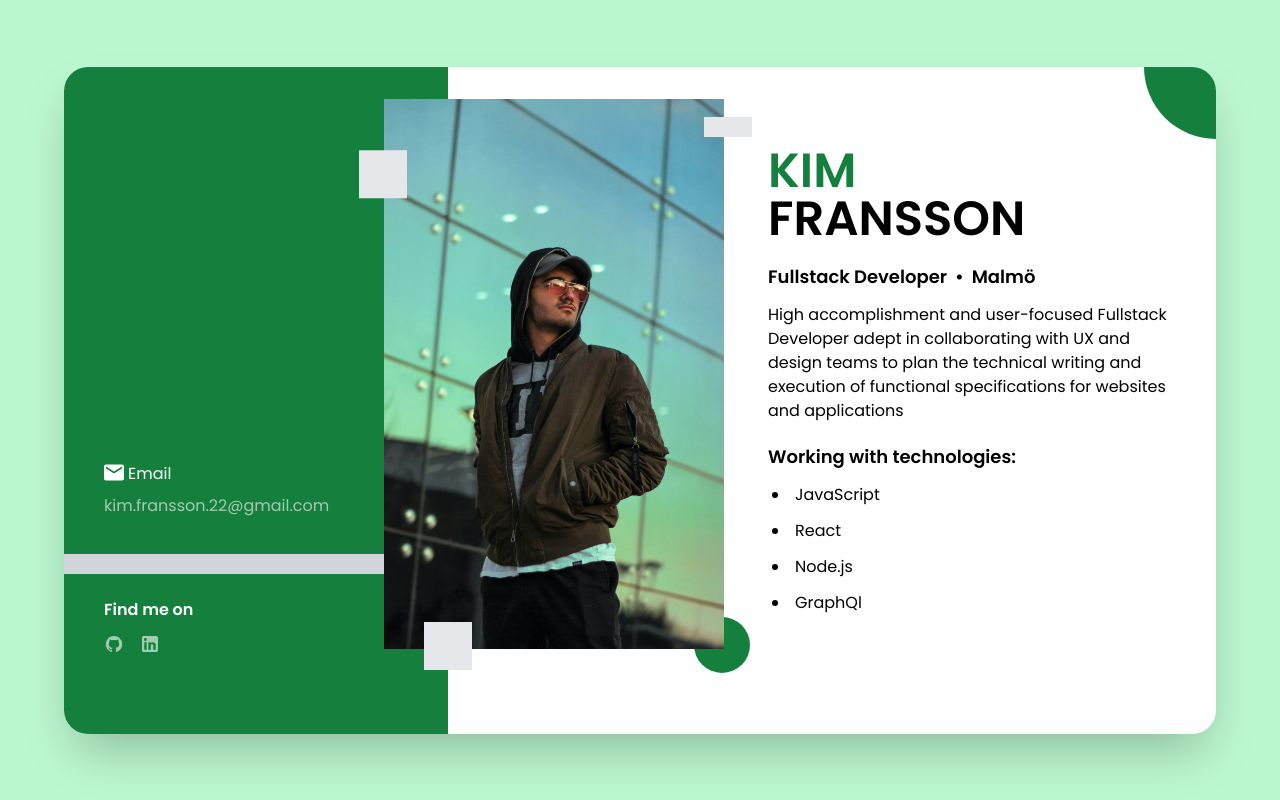
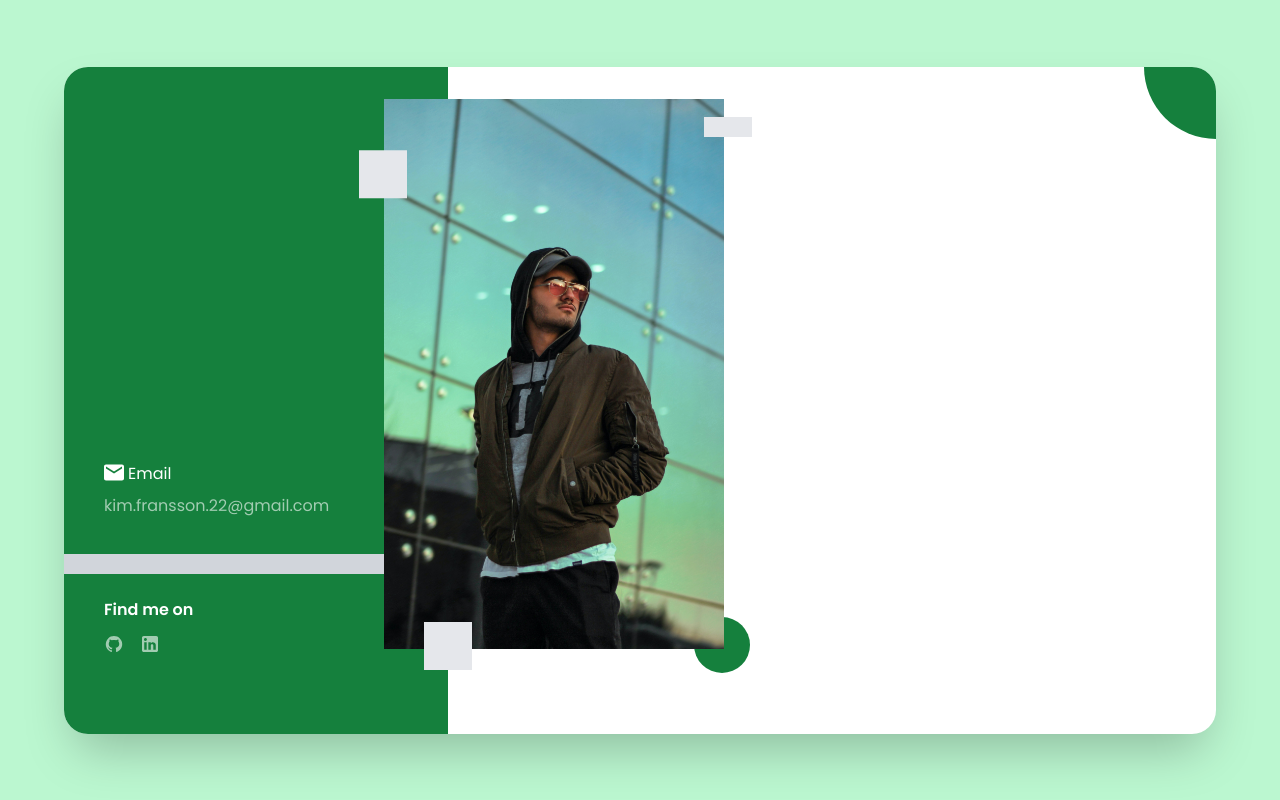
Before and after one commit to kim-fransson/big-dev-soon-business-card-freerun-jq6a6u, a React (Vite) app: page / in a window 1280 px wide. Built offline with nearby package versions, Linux system fonts and the light colour scheme; what tailwindcss-animated would draw is missing.

Commit message:
animations

```diff
--- a/src/App.jsx
+++ b/src/App.jsx
@@ -4,7 +4,10 @@ import profileImage from "./assets/images/user-photo.jpg";
 export default function App() {
   return (
     <div className="bg-green-200 min-h-screen flex items-center justify-center">
-      <main className="flex bg-white rounded-3xl max-w-6xl w-full h-[667px] shadow-2xl overflow-hidden relative">
+      <main
+        className="flex bg-white rounded-3xl max-w-6xl w-full h-[667px] shadow-2xl overflow-hidden relative
+        animate-fade-up animate-once animate-duration-500 animate-ease-in animate-fill-forwards"
+      >
         <img
           className="absolute object-cover top-8 left-80 w-[340px] h-[550px] z-10"
           src={profileImage}
--- a/src/components/sections/InfoSection.jsx
+++ b/src/components/sections/InfoSection.jsx
@@ -1,16 +1,23 @@
 export const InfoSection = () => {
+  const fadeIn =
+    "animate-fade-left animate-duration-[500ms] animate-once animate-ease-out animate-fill-forwards opacity-0";
+
   return (
     <section className="flex flex-col pl-80 pt-20 pr-10 flex-1 gap-5">
-      <h1 className="text-5xl font-semibold flex flex-col uppercase">
+      <h1
+        className={`text-5xl font-semibold flex flex-col uppercase animate-delay-[500ms] ${fadeIn}`}
+      >
         <span className="text-green-700">Kim</span> Fransson
       </h1>
       <div>
-        <h2 className="font-semibold mb-3 text-lg flex items-center gap-2">
+        <h2
+          className={`font-semibold mb-3 text-lg flex items-center gap-2 animate-delay-[1000ms] ${fadeIn}`}
+        >
           <span>Fullstack Developer</span>
           <span>&#x2022;</span>
           <span>Malmö</span>
         </h2>
-        <p>
+        <p className={`${fadeIn} animate-delay-[1500ms]`}>
           High accomplishment and user-focused Fullstack Developer adept in
           collaborating with UX and design teams to plan the technical writing
           and execution of functional specifications for websites and
@@ -19,14 +26,32 @@ export const InfoSection = () => {
       </div>
 
       <div>
-        <h2 className="font-semibold mb-3 text-lg">
+        <h2
+          className={`font-semibold mb-3 text-lg ${fadeIn} animate-delay-[2000ms]`}
+        >
           Working with technologies:
         </h2>
         <ul className="flex flex-col gap-3 list-disc list-inside pl-1">
-          <li>JavaScript</li>
-          <li>React</li>
-          <li>Node.js</li>
-          <li>GraphQl</li>
+          <li
+            className={`${fadeIn} animate-duration-[400ms] animate-delay-[2500ms]`}
+          >
+            JavaScript
+          </li>
+          <li
+            className={`${fadeIn} animate-duration-[400ms]  animate-delay-[2800ms]`}
+          >
+            React
+          </li>
+          <li
+            className={`${fadeIn} animate-duration-[400ms] animate-delay-[3100ms]`}
+          >
+            Tailwindcss
+          </li>
+          <li
+            className={`${fadeIn} animate-duration-[400ms] animate-delay-[3400ms]`}
+          >
+            Storybook
+          </li>
         </ul>
       </div>
     </section>
--- a/src/index.css
+++ b/src/index.css
@@ -20,3 +20,9 @@
     shape-margin: 0.75rem;
   }
 }
+
+@layer utilities {
+  .fade-in {
+    @apply opacity-0 animate-fade-left animate-once animate-duration-500 animate-ease-in animate-fill-forwards;
+  }
+}
```
